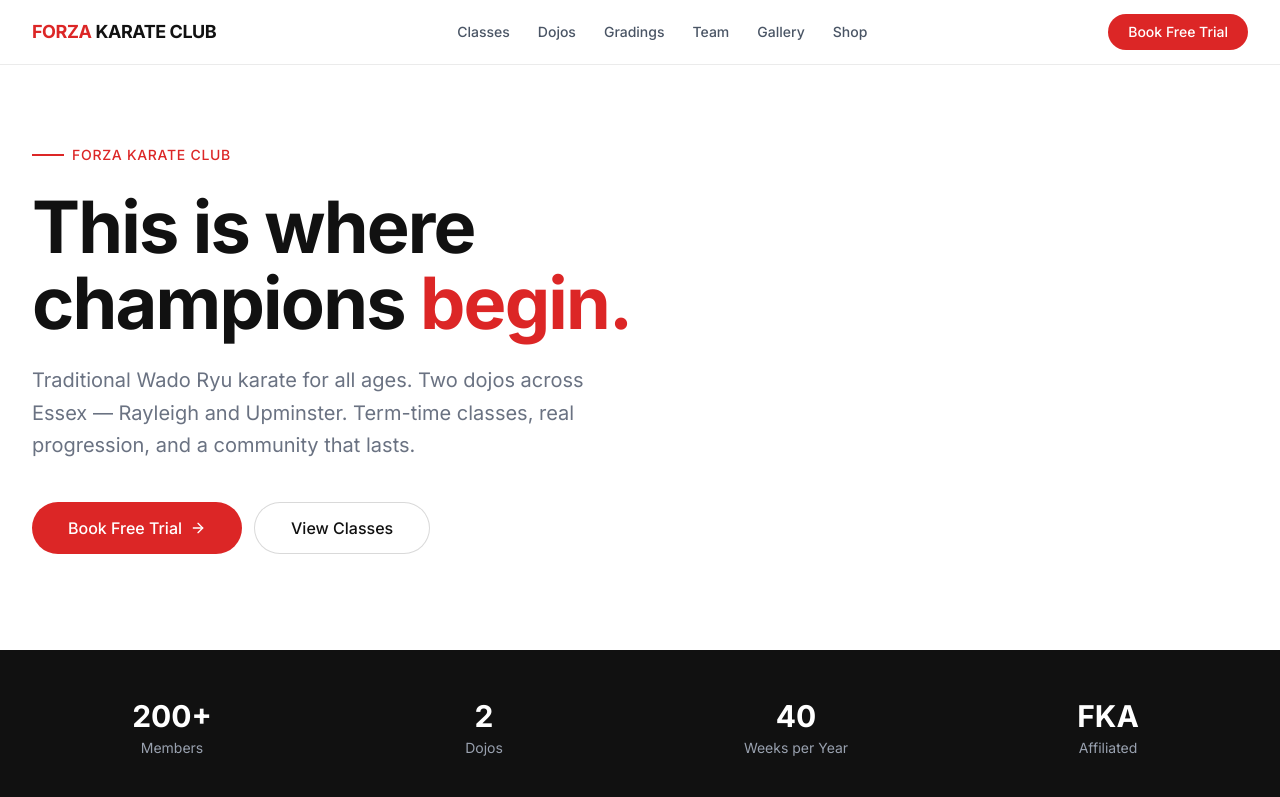
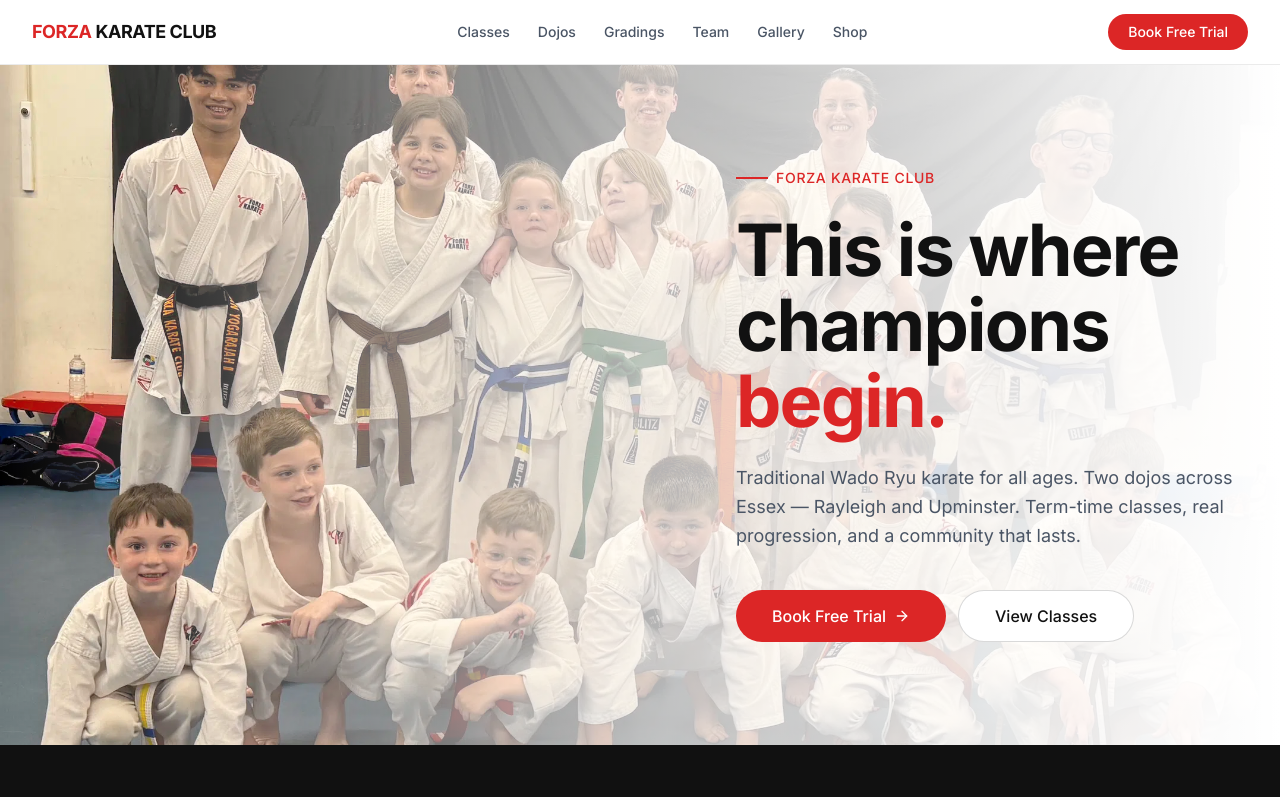
Before and after one commit to anthonieveritt-afk/forza-karate-website, a Next.js app: page / in a window 1280 px wide. Shown: the top 797 px of the page. Built offline with nearby package versions, Linux system fonts and the light colour scheme.

Commit message:
Hero: add group photo with white fade layout

```diff
--- a/components/sections/Hero.tsx
+++ b/components/sections/Hero.tsx
@@ -1,12 +1,29 @@
 import Link from 'next/link'
+import Image from 'next/image'
 import { Button } from '@/components/ui/Button'
 import { ArrowRight } from 'lucide-react'
 
 export default function Hero() {
   return (
-    <section className="bg-white pt-20 pb-24 px-4 sm:px-6 lg:px-8">
-      <div className="max-w-7xl mx-auto">
-        <div className="max-w-3xl">
+    <section className="relative min-h-[85vh] flex items-center overflow-hidden bg-white">
+      {/* Background photo — left side */}
+      <div className="absolute inset-0">
+        <Image
+          src="/hero.webp"
+          alt="Forza Karate Club members"
+          fill
+          priority
+          className="object-cover object-center"
+          sizes="100vw"
+        />
+      </div>
+
+      {/* White fade — covers right half, blends into photo */}
+      <div className="absolute inset-0 bg-gradient-to-r from-transparent via-white/70 to-white" />
+
+      {/* Content — sits on the right over the white fade */}
+      <div className="relative z-10 ml-auto w-full max-w-7xl px-4 sm:px-6 lg:px-8">
+        <div className="ml-auto max-w-lg py-24">
           {/* Eyebrow */}
           <div className="flex items-center gap-2 mb-6">
             <div className="w-8 h-0.5 bg-[#dc2626]" />
@@ -23,7 +40,7 @@ export default function Hero() {
           </h1>
 
           {/* Subheading */}
-          <p className="text-xl text-gray-500 leading-relaxed mb-10 max-w-xl">
+          <p className="text-lg text-gray-600 leading-relaxed mb-10">
             Traditional Wado Ryu karate for all ages. Two dojos across Essex — Rayleigh and Upminster.
             Term-time classes, real progression, and a community that lasts.
           </p>
```
Also changed, not shown: public/hero.webp (added).
